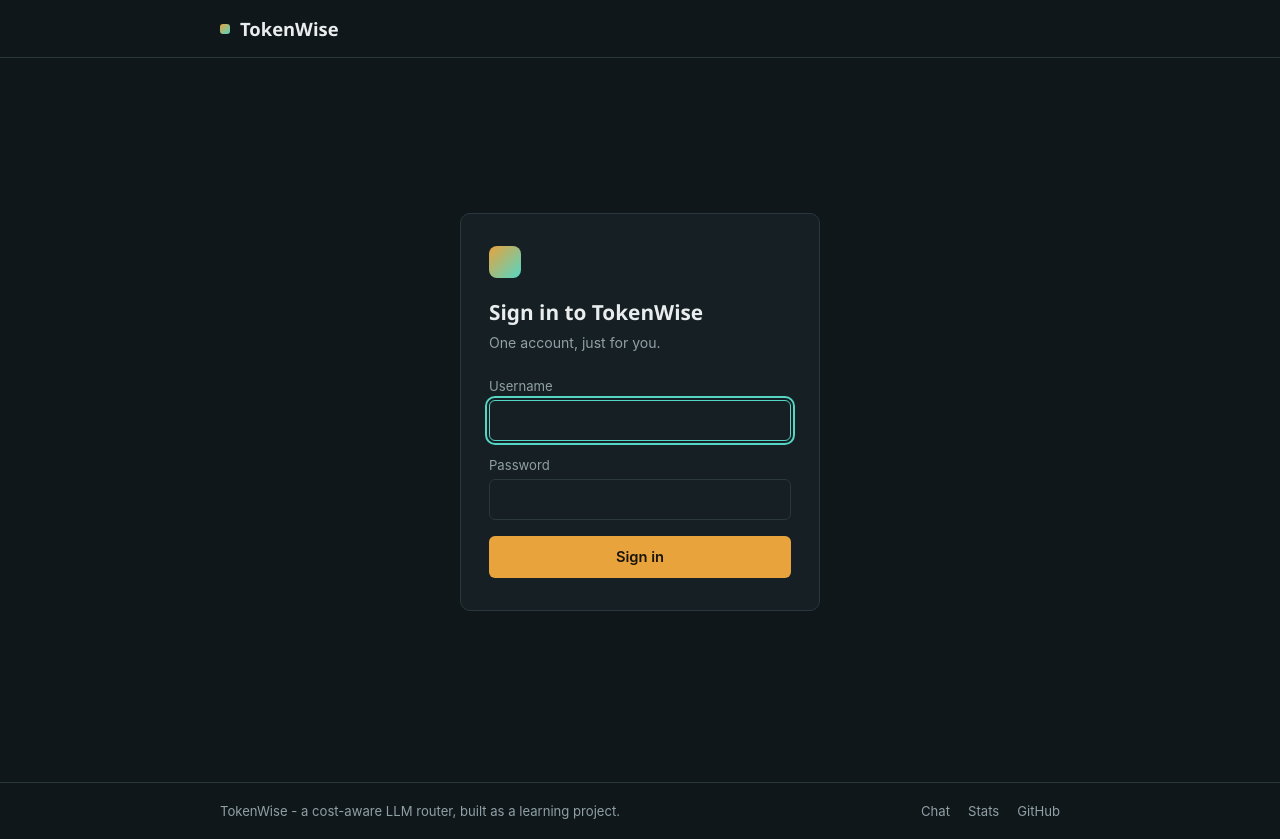
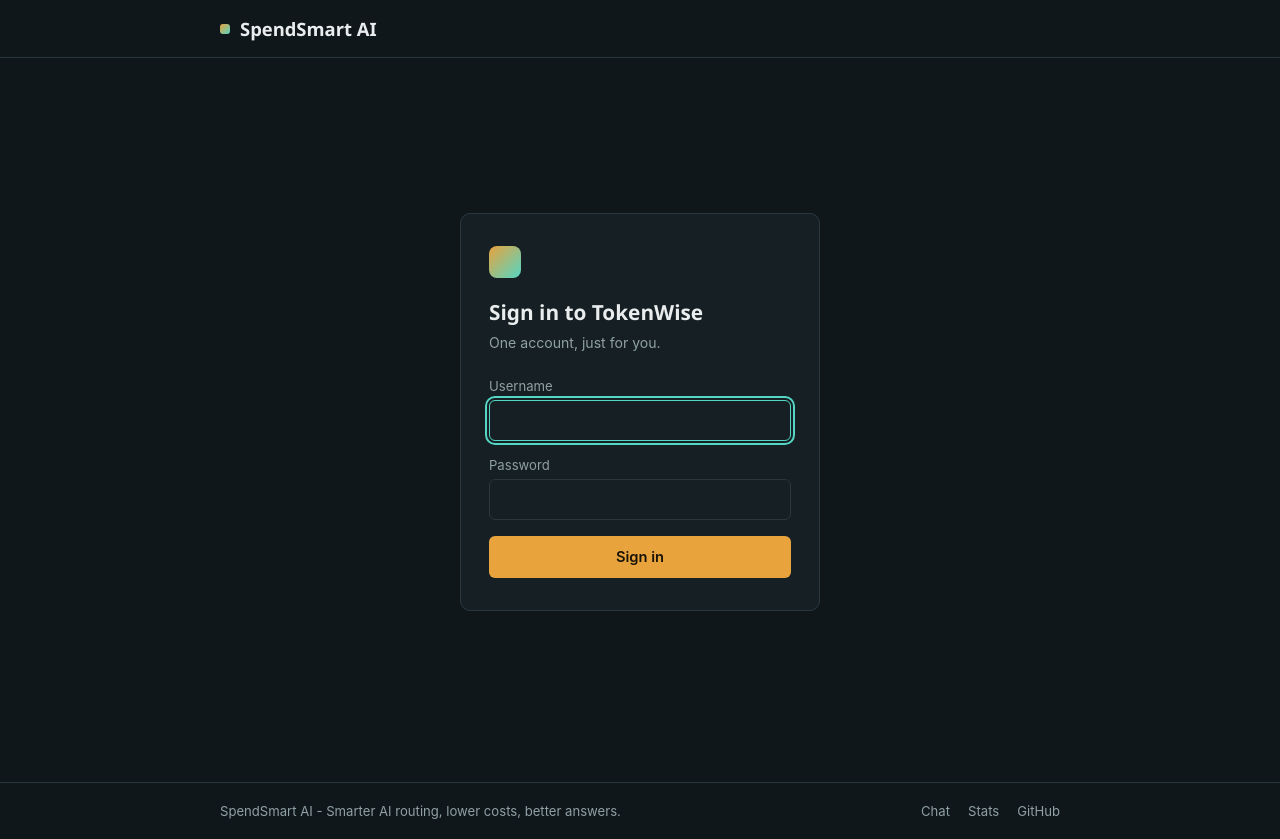
Before and after one commit to Tejas-824/SpendSmart-AI, a React (Vite) app in the folder frontend/: page /login in a window 1280 px wide. Built offline with nearby package versions, Linux system fonts and the light colour scheme; no server answers.

Commit message:
change name

```diff
--- a/frontend/src/components/Footer.jsx
+++ b/frontend/src/components/Footer.jsx
@@ -4,7 +4,9 @@ export default function Footer() {
   return (
     <footer className="footer">
       <div className="footer__inner">
-        <span className="footer__text">TokenWise - a cost-aware LLM router, built as a learning project.</span>
+        <span className="footer__text">
+  SpendSmart AI - Smarter AI routing, lower costs, better answers.
+</span>
         <nav className="footer__links">
           <Link to="/chat">Chat</Link>
           <Link to="/stats">Stats</Link>
--- a/frontend/src/components/Navbar.jsx
+++ b/frontend/src/components/Navbar.jsx
@@ -15,7 +15,7 @@ export default function Navbar() {
       <div className="navbar__inner">
         <NavLink to="/" className="navbar__brand">
           <span className="navbar__mark" aria-hidden="true" />
-          TokenWise
+          SpendSmart AI
         </NavLink>
 
         {isAuthenticated && (
```
